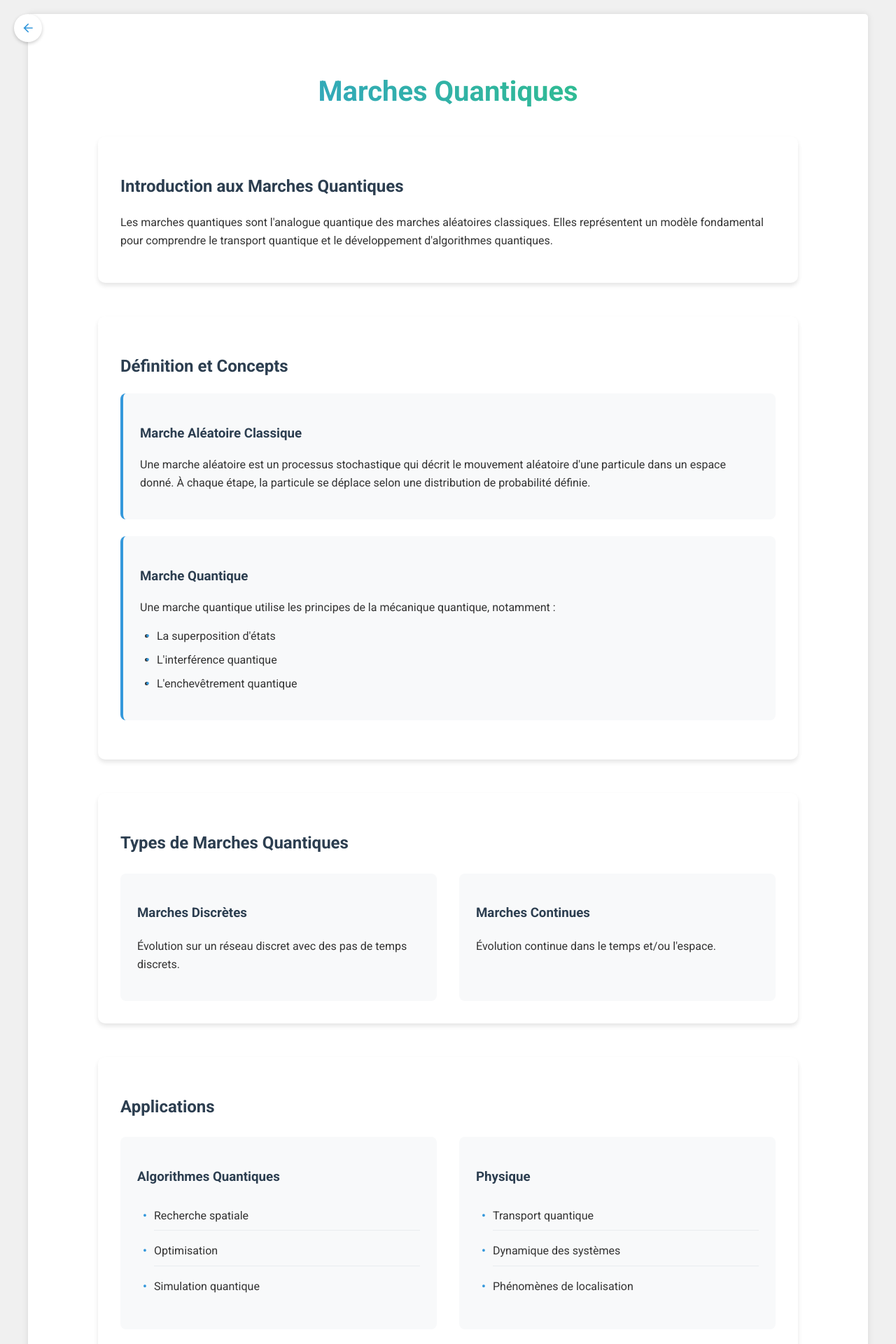
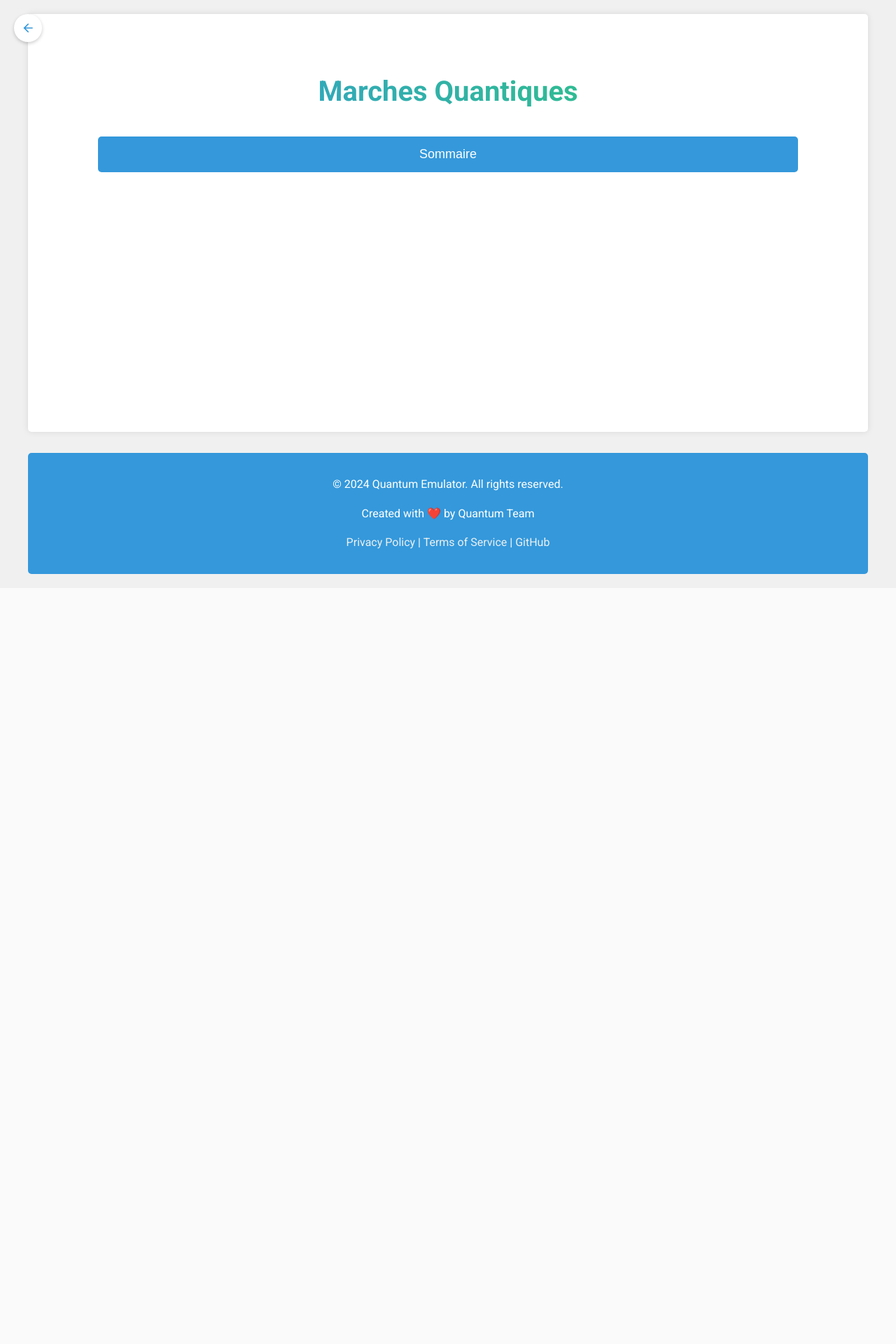
Before and after one commit to Raphala27/quantum_emulator, a Flask app: page /quantum_walk in a window 1280 px wide. Shown: the top 1920 px of the page at 70% size. After the commit the page ends 820 px from the top, so only its background shows below. Run offline with Flask 3, Linux system fonts and the light colour scheme.

Commit message:
feat: :lipstick: update the page quamtum_walk.html

```diff
--- a/src/static/css/style.css
+++ b/src/static/css/style.css
@@ -518,3 +518,62 @@ footer a:hover {
     height: 20px;
     fill: #3498db;
 }
+
+.dropdown {
+    position: relative;
+    display: inline-block;
+    width: 100%;
+}
+
+.dropbtn {
+    background-color: #3498db;
+    color: white;
+    padding: 15px;
+    font-size: 18px;
+    border: none;
+    cursor: pointer;
+    border-radius: 5px;
+    width: 100%;
+    box-sizing: border-box;
+}
+
+.dropdown-content {
+    display: none;
+    position: absolute;
+    background-color: #f9f9f9;
+    min-width: 100%;
+    box-shadow: 0px 8px 16px 0px rgba(0,0,0,0.2);
+    z-index: 1;
+    border-radius: 5px;
+}
+
+.dropdown-content a {
+    color: black;
+    padding: 12px 16px;
+    text-decoration: none;
+    display: block;
+    width: 100%;
+    box-sizing: border-box;
+}
+
+.dropdown-content a:hover {
+    background-color: #f1f1f1;
+}
+
+.dropdown:hover .dropdown-content {
+    display: block;
+}
+
+.dropdown:hover .dropbtn {
+    background-color: #2980b9;
+}
+
+/* Hide all sections by default */
+section {
+    display: none;
+}
+
+/* Show section when it is targeted */
+section:target {
+    display: block;
+}
--- a/src/templates/algorithms.html
+++ b/src/templates/algorithms.html
@@ -7,6 +7,11 @@
 {% endblock %}
 
 {% block content %}
+<a href="/" class="back-button" title="Retour au menu principal">
+    <svg viewBox="0 0 24 24">
+        <path d="M20,11V13H8L13.5,18.5L12.08,19.92L4.16,12L12.08,4.08L13.5,5.5L8,11H20Z"/>
+    </svg>
+</a>
 <h2>Quantum Algorithm Simulator</h2>
 <form id="algorithm-form">
     <label for="algorithm">Select Algorithm:</label>
--- a/src/templates/base.html
+++ b/src/templates/base.html
@@ -13,7 +13,7 @@
     {% if request.endpoint not in ['index', 'quantum_walk', 'quantum_art'] %}
     <h1>Quantum Emulator</h1>
     <nav>
-        <a href="/">Home</a>
+        <a href="/quantum_emulator">Home</a>
         <a href="/algorithms">Algorithms</a>
         <a href="/custom_circuits">Custom Circuits</a>
     </nav>
--- a/src/templates/custom_circuits.html
+++ b/src/templates/custom_circuits.html
@@ -3,6 +3,11 @@
 {% block title %}Custom Quantum Circuits{% endblock %}
 
 {% block content %}
+<a href="/" class="back-button" title="Retour au menu principal">
+    <svg viewBox="0 0 24 24">
+        <path d="M20,11V13H8L13.5,18.5L12.08,19.92L4.16,12L12.08,4.08L13.5,5.5L8,11H20Z"/>
+    </svg>
+</a>
 <h2>Custom Quantum Circuits</h2>
 <div id="circuit-builder">
     <div id="qubit-controls">
--- a/src/templates/quantum_walk.html
+++ b/src/templates/quantum_walk.html
@@ -1,6 +1,8 @@
 {% extends "base.html" %}
 
 {% block content %}
+<link rel="stylesheet" href="/static/css/style.css">
+
 <a href="/" class="back-button" title="Retour au menu principal">
     <svg viewBox="0 0 24 24">
         <path d="M20,11V13H8L13.5,18.5L12.08,19.92L4.16,12L12.08,4.08L13.5,5.5L8,11H20Z"/>
@@ -10,74 +12,54 @@
 <div class="quantum-walk-container">
     <h1>Marches Quantiques</h1>
 
-    <section class="introduction">
-        <h2>Introduction aux Marches Quantiques</h2>
-        <p>Les marches quantiques sont l'analogue quantique des marches aléatoires classiques. Elles représentent un modèle fondamental pour comprendre le transport quantique et le développement d'algorithmes quantiques.</p>
+    <!-- Dropdown Menu for Sommaire -->
+    <div class="dropdown">
+        <button class="dropbtn">Sommaire</button>
+        <div class="dropdown-content">
+            <a href="#section1">I. Les marches aléatoires classiques</a>
+            <a href="#section2">II. Introduction aux marches aléatoires quantiques</a>
+            <a href="#section3">III. Propriétés des marches aléatoires quantiques</a>
+            <a href="#section4">IV. Applications des marches aléatoires quantiques</a>
+            <a href="#section5">V. Comparaison entre marches aléatoires classiques et quantiques</a>
+            <a href="#section6">VI. Conclusion</a>
+            <a href="#section7">VII. Références</a>
+        </div>
+    </div>
+
+    <!-- Sections from PDF -->
+    <section id="section1">
+        <h2>I. Les marches aléatoires classiques</h2>
+        <p>Historique: L'idée de la marche aléatoire a été introduite en 1905 par le biostatisticien Karl Pearson...</p>
     </section>
 
-    <section class="definition">
-        <h2>Définition et Concepts</h2>
-        <div class="concept-box">
-            <h3>Marche Aléatoire Classique</h3>
-            <p>Une marche aléatoire est un processus stochastique qui décrit le mouvement aléatoire d'une particule dans un espace donné. À chaque étape, la particule se déplace selon une distribution de probabilité définie.</p>
-        </div>
-
-        <div class="concept-box">
-            <h3>Marche Quantique</h3>
-            <p>Une marche quantique utilise les principes de la mécanique quantique, notamment :</p>
-            <ul>
-                <li>La superposition d'états</li>
-                <li>L'interférence quantique</li>
-                <li>L'enchevêtrement quantique</li>
-            </ul>
-        </div>
+    <section id="section2">
+        <h2>II. Introduction aux marches aléatoires quantiques</h2>
+        <p>Une marche aléatoire quantique (quantum walk) est une version quantique de la marche aléatoire classique...</p>
     </section>
 
-    <section class="types">
-        <h2>Types de Marches Quantiques</h2>
-        <div class="type-grid">
-            <div class="type-card">
-                <h3>Marches Discrètes</h3>
-                <p>Évolution sur un réseau discret avec des pas de temps discrets.</p>
-            </div>
-
-            <div class="type-card">
-                <h3>Marches Continues</h3>
-                <p>Évolution continue dans le temps et/ou l'espace.</p>
-            </div>
-        </div>
+    <section id="section3">
+        <h2>III. Propriétés des marches aléatoires quantiques</h2>
+        <p>Vitesse de propagation: Comparaison avec les marches aléatoires classiques...</p>
     </section>
 
-    <section class="applications">
-        <h2>Applications</h2>
-        <div class="app-grid">
-            <div class="app-card">
-                <h3>Algorithmes Quantiques</h3>
-                <ul>
-                    <li>Recherche spatiale</li>
-                    <li>Optimisation</li>
-                    <li>Simulation quantique</li>
-                </ul>
-            </div>
-
-            <div class="app-card">
-                <h3>Physique</h3>
-                <ul>
-                    <li>Transport quantique</li>
-                    <li>Dynamique des systèmes</li>
-                    <li>Phénomènes de localisation</li>
-                </ul>
-            </div>
-        </div>
+    <section id="section4">
+        <h2>IV. Applications des marches aléatoires quantiques</h2>
+        <p>Algorithmes quantiques: Exemples d'algorithmes exploitant les marches aléatoires...</p>
     </section>
 
-    <section class="references">
-        <h2>Références</h2>
-        <div class="ref-list">
-            <a href="https://www.science.org/doi/10.1126/sciadv.aat3174" target="_blank">Quantum walks and quantum simulation of wave equation</a>
-            <a href="https://journals.aps.org/pra/abstract/10.1103/PhysRevA.103.062202" target="_blank">Quantum walks: principles and applications</a>
-            <a href="https://ar5iv.labs.arxiv.org/html/1201.4780" target="_blank">Quantum walks for computer scientists</a>
-        </div>
+    <section id="section5">
+        <h2>V. Comparaison entre marches aléatoires classiques et quantiques</h2>
+        <p>Différences fondamentales dans le comportement...</p>
+    </section>
+
+    <section id="section6">
+        <h2>VI. Conclusion</h2>
+        <p>Synthèse des concepts abordés...</p>
+    </section>
+
+    <section id="section7">
+        <h2>VII. Références</h2>
+        <p>Bibliographie des ouvrages et articles sur les marches aléatoires classiques et quantiques...</p>
     </section>
 </div>
 {% endblock %}
```
Also changed, not shown: 1 other file.
